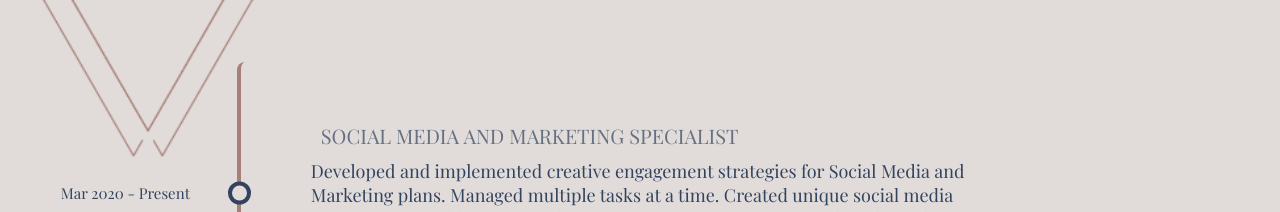
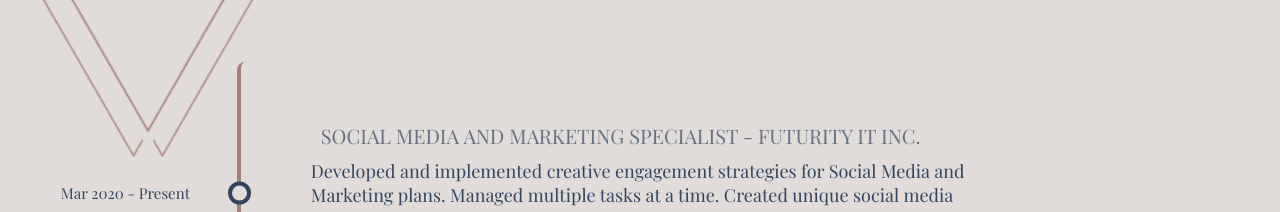
Before and after one commit to HannahBousfield/hannahbousfield.github.io, a plain HTML site: page index.html in a window 1280 px wide. Shown: the part 4120-4332 px from the top of the page. Drawn offline with nearby package versions, Linux system fonts and the light colour scheme; a web font is replaced by a local one.

Commit message:
added company worked at

```diff
--- a/index.html
+++ b/index.html
@@ -306,7 +306,7 @@
             <div class="timeline" data-aos="fade-down" data-aos-delay="300">
                 <ul>
                     <li class="date" data-date="Mar 2020 - Present">
-                        <h1>Social Media and Marketing Specialist</h1>
+                        <h1>Social Media and Marketing Specialist - Futurity IT Inc.</h1>
                         <p>
                             Developed and implemented creative engagement
                             strategies for Social Media and Marketing plans.
```
